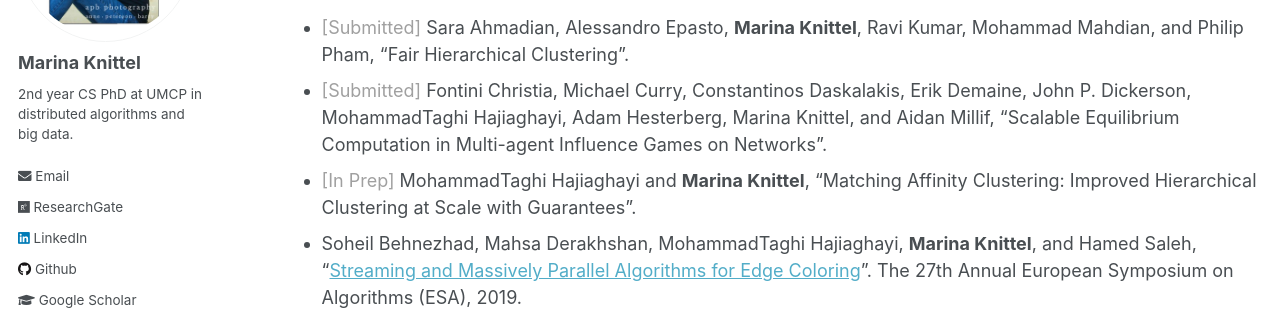
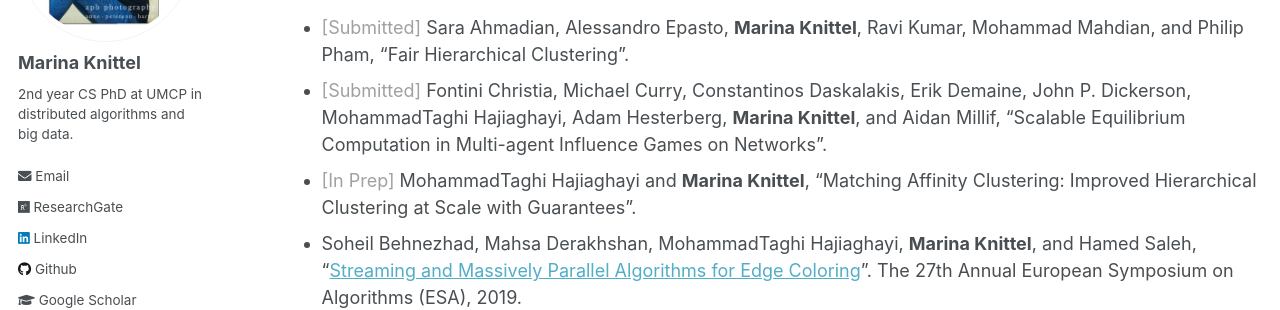
Before and after one commit to mknittel/mknittel.github.io, a Jekyll site: the page built from _pages/publications.md, in a window 1280 px wide and 900 px high. Shown: the part 251-561 px from the top of the window. Built offline with Jekyll 4.4.1, drawn with Linux system fonts in a browser that asks for light colours.

Commit message:
Bolded name on new paper

```diff
--- a/_pages/publications.md
+++ b/_pages/publications.md
@@ -8,7 +8,7 @@ author_profile: true
 
 Conference
 * <span style="color:#A0A0A0">[Submitted]</span> Sara Ahmadian, Alessandro Epasto, **Marina Knittel**, Ravi Kumar, Mohammad Mahdian, and Philip Pham, "Fair Hierarchical Clustering".
-* <span style="color:#A0A0A0">[Submitted]</span> Fontini Christia, Michael Curry, Constantinos Daskalakis, Erik Demaine, John P. Dickerson, MohammadTaghi Hajiaghayi, Adam Hesterberg, Marina Knittel, and Aidan Millif, "Scalable Equilibrium Computation in Multi-agent Influence Games on Networks".
+* <span style="color:#A0A0A0">[Submitted]</span> Fontini Christia, Michael Curry, Constantinos Daskalakis, Erik Demaine, John P. Dickerson, MohammadTaghi Hajiaghayi, Adam Hesterberg, **Marina Knittel**, and Aidan Millif, "Scalable Equilibrium Computation in Multi-agent Influence Games on Networks".
 * <span style="color:#A0A0A0">[In Prep]</span> MohammadTaghi Hajiaghayi and **Marina Knittel**, "Matching Affinity Clustering: Improved Hierarchical Clustering at Scale with Guarantees".
 * Soheil Behnezhad, Mahsa Derakhshan, MohammadTaghi Hajiaghayi, **Marina Knittel**, and Hamed Saleh, "[Streaming and Massively Parallel Algorithms for Edge Coloring](https://mknittel.github.io/publications/Behnezhad-et-al-ESA-2019)". The 27th Annual European Symposium on Algorithms (ESA), 2019.
 * Jordan R. Abrahams, David A. Chu, Grace Diehl, **Marina Knittel**, Judy Lin, William Lloyd, Jamec C. Boerkoel Jr., and Jeremy Frank, "[DREAM: An Algorithm for Mitigating the Overhead of Robust Rescheduling](https://mknittel.github.io/publications/Abrahams-et-al-ICAPS-2019)". The 29th International Conference on Automated Planning and Scheduling (ICAPS), 2019.
```
